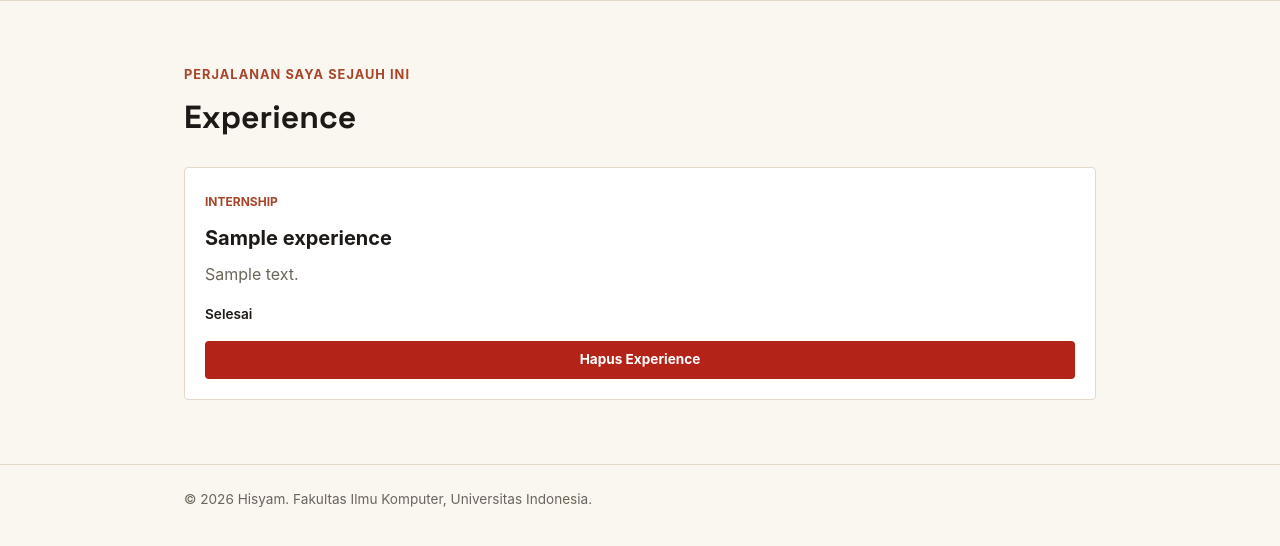
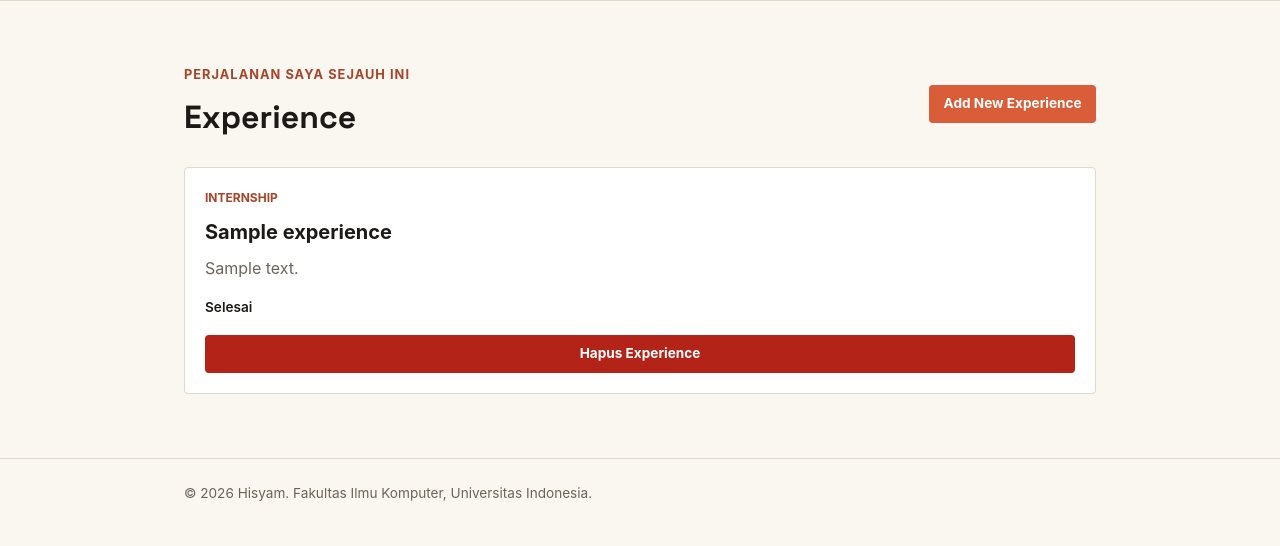
Before and after one commit to syxm1/myportofolio, a Django app: page /experience/ in a window 1280 px wide. Shown: the part 74-620 px from the top of the page. Run offline with Django 5.2, Linux system fonts and the light colour scheme; tables that the repository leaves empty hold one stand-in row (values such as "Sample post").

Commit message:
feat: Add create education and create experience buttons

```diff
--- a/static/css/experience.css
+++ b/static/css/experience.css
@@ -80,8 +80,16 @@ h1, .brand {
     text-transform: uppercase;
 }
 
+.section-header {
+    display: flex;
+    justify-content: space-between;
+    align-items: center;
+    gap: 1rem;
+    margin-bottom: 1.5rem;
+}
+
 .experience-section h1 {
-    margin: 0.4rem 0 1.5rem;
+    margin: 0.4rem 0 0;
     font-size: 2rem;
 }
 
@@ -89,13 +97,17 @@ h1, .brand {
     display: grid;
     grid-template-columns: repeat(auto-fit, minmax(240px, 1fr));
     gap: 1rem;
+    align-items: stretch;
 }
 
 .experience-card {
+    display: flex;
+    flex-direction: column;
     padding: 1.25rem;
     background-color: #fff;
     border: 1px solid var(--line);
     border-radius: var(--radius);
+    min-height: 100%;
 }
 
 .experience-category {
@@ -119,6 +131,13 @@ h1, .brand {
     margin-top: 1rem;
     font-size: 0.85rem;
     font-weight: 600;
+}
+
+.delete-action {
+    display: flex;
+    justify-content: flex-end;
+    margin-top: auto;
+    padding-top: 1rem;
 }
 
 .button {
@@ -153,12 +172,6 @@ h1, .brand {
 .button-danger:focus-visible {
     outline: 3px solid rgba(180, 35, 24, 0.35);
     outline-offset: 2px;
-}
-
-.delete-action {
-    display: flex;
-    justify-content: flex-end;
-    margin-top: 1rem;
 }
 
 .delete-action .button-danger {
--- a/templates/experience.html
+++ b/templates/experience.html
@@ -11,8 +11,13 @@
 <main>
     <section class="experience-section" id="experience">
         <div class="container">
-            <p class="section-kicker">Perjalanan saya sejauh ini</p>
-            <h1>Experience</h1>
+            <div class="section-header">
+                <div>
+                    <p class="section-kicker">Perjalanan saya sejauh ini</p>
+                    <h1>Experience</h1>
+                </div>
+                <a href="{% url 'main:create_experience' %}" class="button">Add New Experience</a>
+            </div>
 
             <div class="experience-grid">
                 {% for experience in experience_list %}
```
Also changed, not shown: static/css/education.css (+20 -7 lines), templates/education.html (+7 -2 lines).
